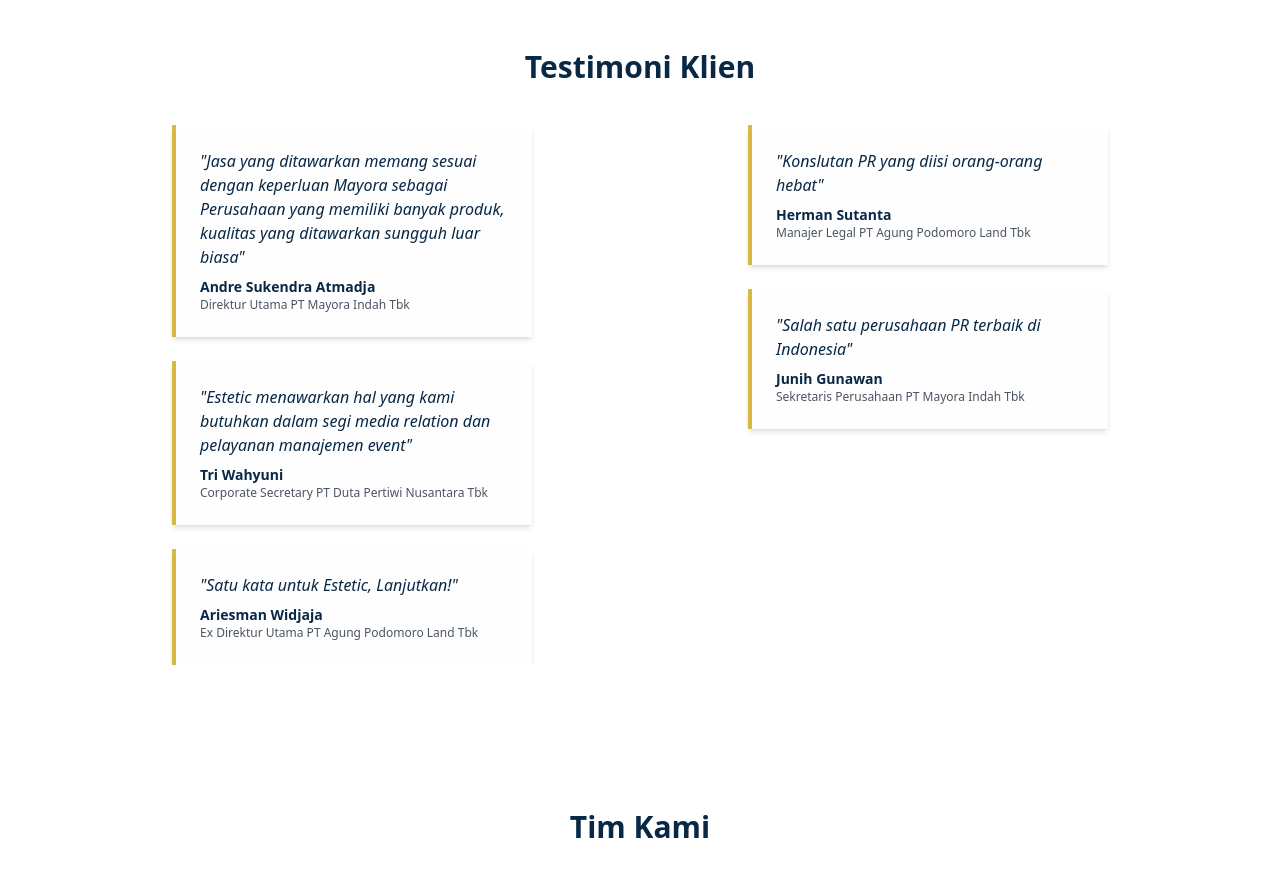
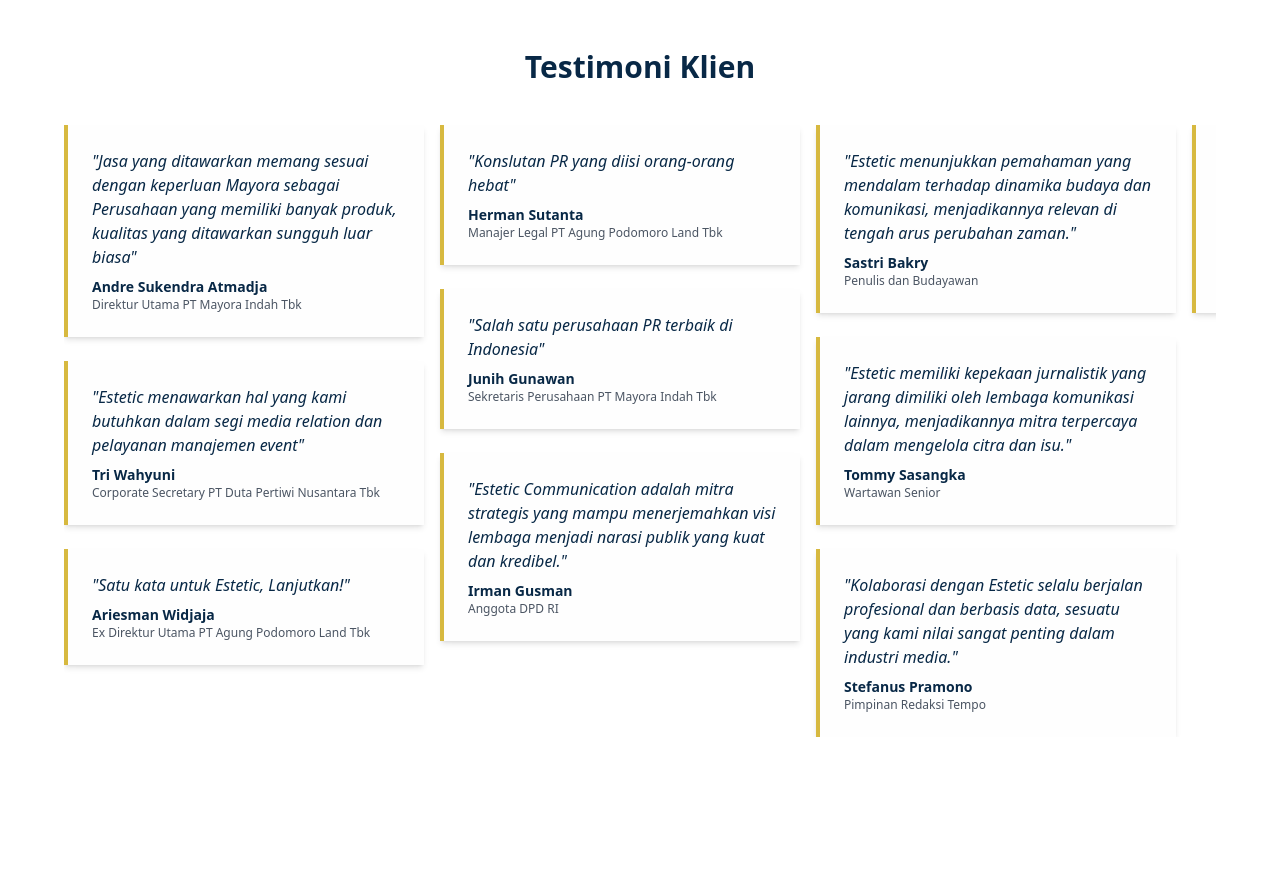
Before and after one commit to ProfAdri90/estetic-dinamis, a Next.js app: page / in a window 1280 px wide. Shown: the part 1720-2605 px from the top of the page. Built offline with nearby package versions, Linux system fonts and the light colour scheme.

Commit message:
Update index.js

```diff
--- a/pages/index.js
+++ b/pages/index.js
@@ -64,7 +64,42 @@
     text: lang === "id"
       ? "Salah satu perusahaan PR terbaik di Indonesia"
       : "One of the best PR companies in Indonesia"
-    }
+    },
+    {
+  name: "Irman Gusman",
+  title: "Anggota DPD RI",
+  text: lang === "id"
+    ? "Estetic Communication adalah mitra strategis yang mampu menerjemahkan visi lembaga menjadi narasi publik yang kuat dan kredibel."
+    : "Estetic Communication is a strategic partner capable of transforming institutional vision into a strong and credible public narrative."
+},
+{
+  name: "Sastri Bakry",
+  title: "Penulis dan Budayawan",
+  text: lang === "id"
+    ? "Estetic menunjukkan pemahaman yang mendalam terhadap dinamika budaya dan komunikasi, menjadikannya relevan di tengah arus perubahan zaman."
+    : "Estetic demonstrates deep understanding of cultural and communication dynamics, making it highly relevant amid the tides of change."
+},
+{
+  name: "Tommy Sasangka",
+  title: "Wartawan Senior",
+  text: lang === "id"
+    ? "Estetic memiliki kepekaan jurnalistik yang jarang dimiliki oleh lembaga komunikasi lainnya, menjadikannya mitra terpercaya dalam mengelola citra dan isu."
+    : "Estetic possesses a journalistic sensitivity rarely found in other communication firms, making it a trusted partner in managing image and issues."
+},
+{
+  name: "Stefanus Pramono",
+  title: "Pimpinan Redaksi Tempo",
+  text: lang === "id"
+    ? "Kolaborasi dengan Estetic selalu berjalan profesional dan berbasis data, sesuatu yang kami nilai sangat penting dalam industri media."
+    : "Collaboration with Estetic is always professional and data-driven — a value we consider crucial in the media industry."
+},
+{
+  name: "Imron Mahrus",
+  title: "Ketua Komisi Informasi Provinsi Banten",
+  text: lang === "id"
+    ? "Estetic konsisten dalam menyuarakan keterbukaan informasi publik dengan pendekatan komunikasi yang edukatif dan strategis."
+    : "Estetic consistently champions public information transparency through educational and strategic communication approaches."
+}
 ];
 
 
```
